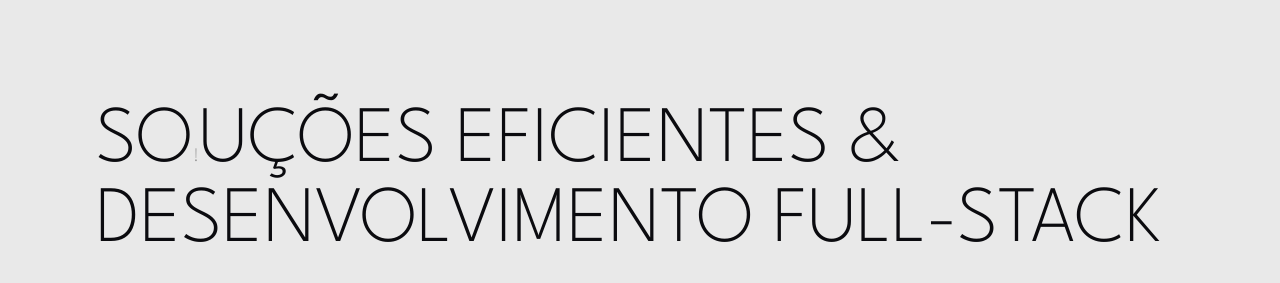
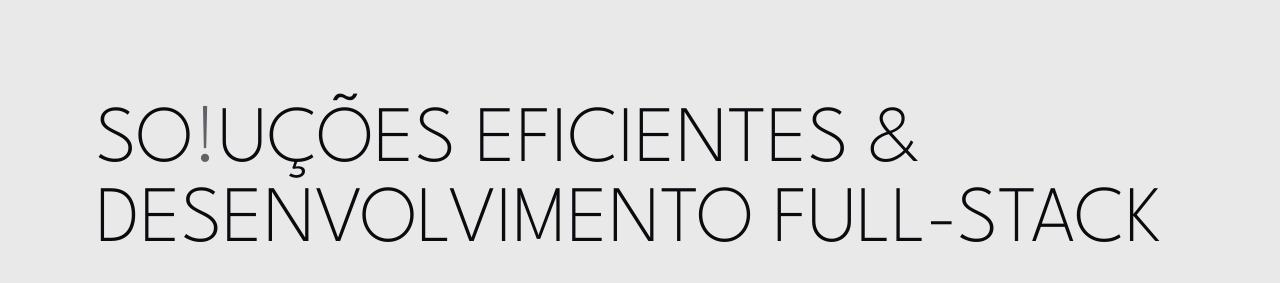
Before and after one commit to glimaalv/glimaalv-portifolio, a plain HTML site: page index.html in a window 1280 px wide. Shown: the part 90-373 px from the top of the page. Drawn offline with nearby package versions, Linux system fonts and the light colour scheme.

Commit message:
style: increase font-size in .dud class

```diff
--- a/assets/css/styles.css
+++ b/assets/css/styles.css
@@ -42,7 +42,9 @@ html[data-theme="dark"] .technologies__logo {
 
 /* Classe do embaralhamento no H1 */
 .dud {
-  color: #757575;
+  font-size: 5rem;
+  font-weight: 200;
+  color: var(--text-color);
   opacity: 0.7;
 }
 
```
